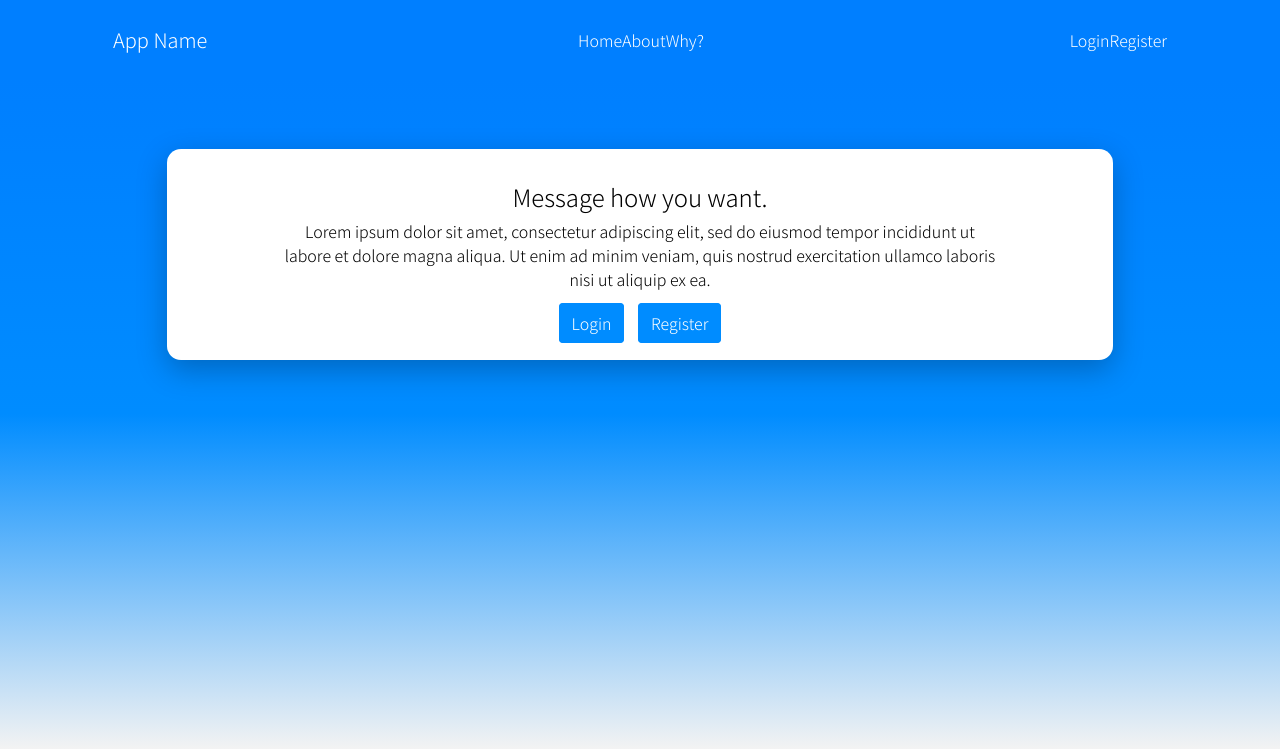
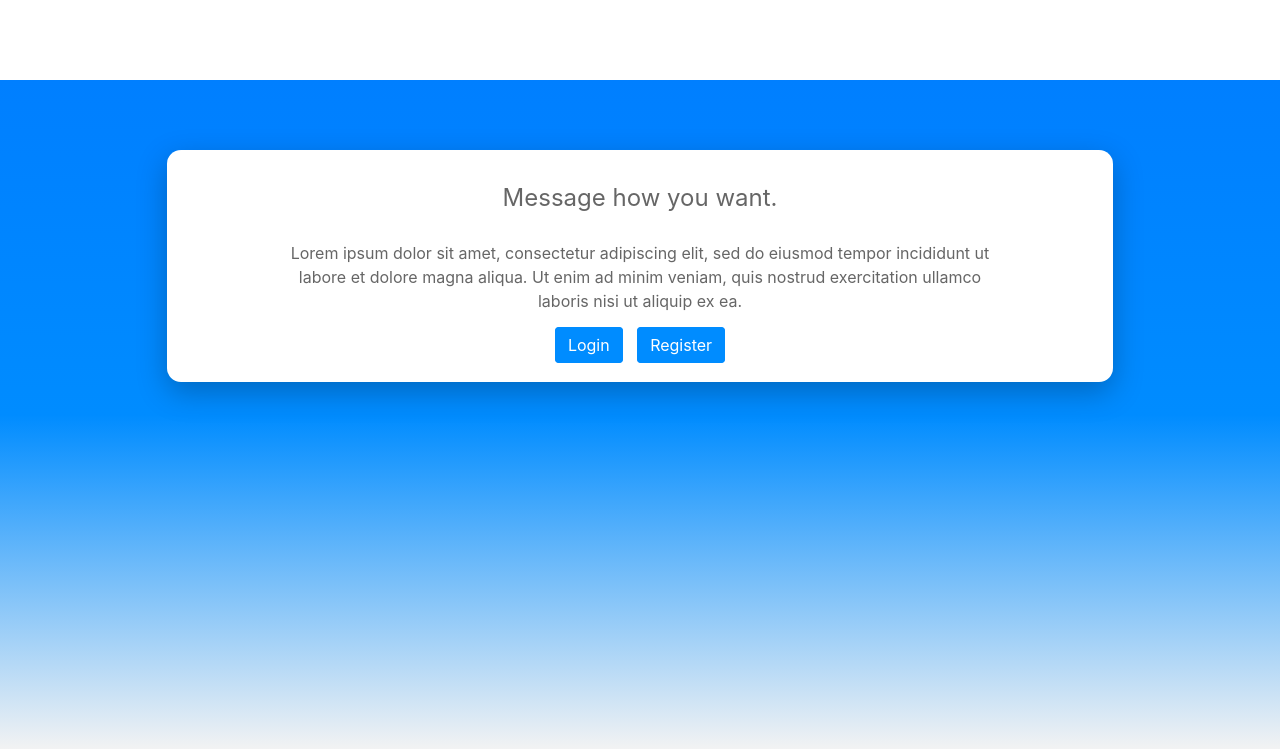
Before and after one commit to arpanneupane19/Chattr, a Flask app: page / in a window 1280 px wide. Shown: the top 749 px of the page. Run offline with Flask 2, Linux system fonts and the light colour scheme; some libraries are stand-ins or nearby versions.

Commit message:
redid base template using UIKit

```diff
--- a/app/templates/base.html
+++ b/app/templates/base.html
@@ -7,26 +7,64 @@
     <meta http-equiv="X-UA-Compatible" content="IE=edge">
     <meta name="viewport" content="width=device-width, initial-scale=1.0">
     <title>App Name - {{title}}</title>
-    <link rel='stylesheet' href="{{ url_for('static', filename='base.css')}}" />
+    <link rel='stylesheet' href="{{ url_for('static', filename='style.css')}}" />
+    <!-- UIkit CSS -->
+    <link rel="stylesheet" href="https://cdn.jsdelivr.net/npm/uikit@3.6.22/dist/css/uikit.min.css" />
+
+    <!-- UIkit JS -->
+    <script src="https://cdn.jsdelivr.net/npm/uikit@3.6.22/dist/js/uikit.min.js"></script>
+    <script src="https://cdn.jsdelivr.net/npm/uikit@3.6.22/dist/js/uikit-icons.min.js"></script>
     {% endblock head %}
 </head>
 
 <body>
 
-    <header class='nav-bar'>
-        <nav>
-            <label class="logo">App Name</label>
-            <ul>
-                <li><a href="{{ url_for('home') }}">Home</a></li>
-                <li><a href="">About</a></li>
-                <li><a href="">Why?</a></li>
-            </ul>
-            <ul class="login-register-links">
-                <li><a href="{{ url_for('login') }}">Login</a></li>
-                <li><a href="{{ url_for('register') }}">Register</a></li>
-            </ul>
+    <div uk-sticky="sel-target: .uk-navbar-container; cls-active: uk-navbar-sticky; bottom: #transparent-sticky-navbar">
+        <nav class="uk-navbar-container" uk-navbar style="position: relative; z-index: 980;">
+            <div class="uk-navbar-left">
+                <a class="uk-navbar-item uk-logo" href="{{ url_for('home') }}">App Name</a>
+            </div>
+            <div class="uk-navbar-center">
+                {% if current_user.is_authenticated %}
+                <ul class='uk-navbar-nav'>
+                    <li>
+                        <a href="">Teams</a>
+                    </li>
+                    <li>
+                        <a href="">Create Team</a>
+                    </li>
+                </ul>
+                {% else %}
+                <ul class='uk-navbar-nav'>
+                    <li>
+                        <a href="/#about">About</a>
+                    </li>
+                    <li>
+                        <a href="/#why">Why</a>
+                    </li>
+                </ul>
+                {% endif %}
+            </div>
+            <div class="uk-navbar-right">
+                {% if current_user.is_authenticated %}
+                <ul class='uk-navbar-nav'>
+                    <li>
+                        <a href="{{ url_for('logout') }}">Logout</a>
+                    </li>
+                </ul>
+                {% else %}
+                <ul class='uk-navbar-nav'>
+                    <li>
+                        <a href="{{ url_for('login') }}">Login</a>
+                    </li>
+                    <li>
+                        <a href="{{ url_for('register') }}">Register</a>
+                    </li>
+                </ul>
+                {% endif %}
+            </div>
         </nav>
-    </header>
+    </div>
     <main>
         {% block content %}
         {% endblock content %}
```
